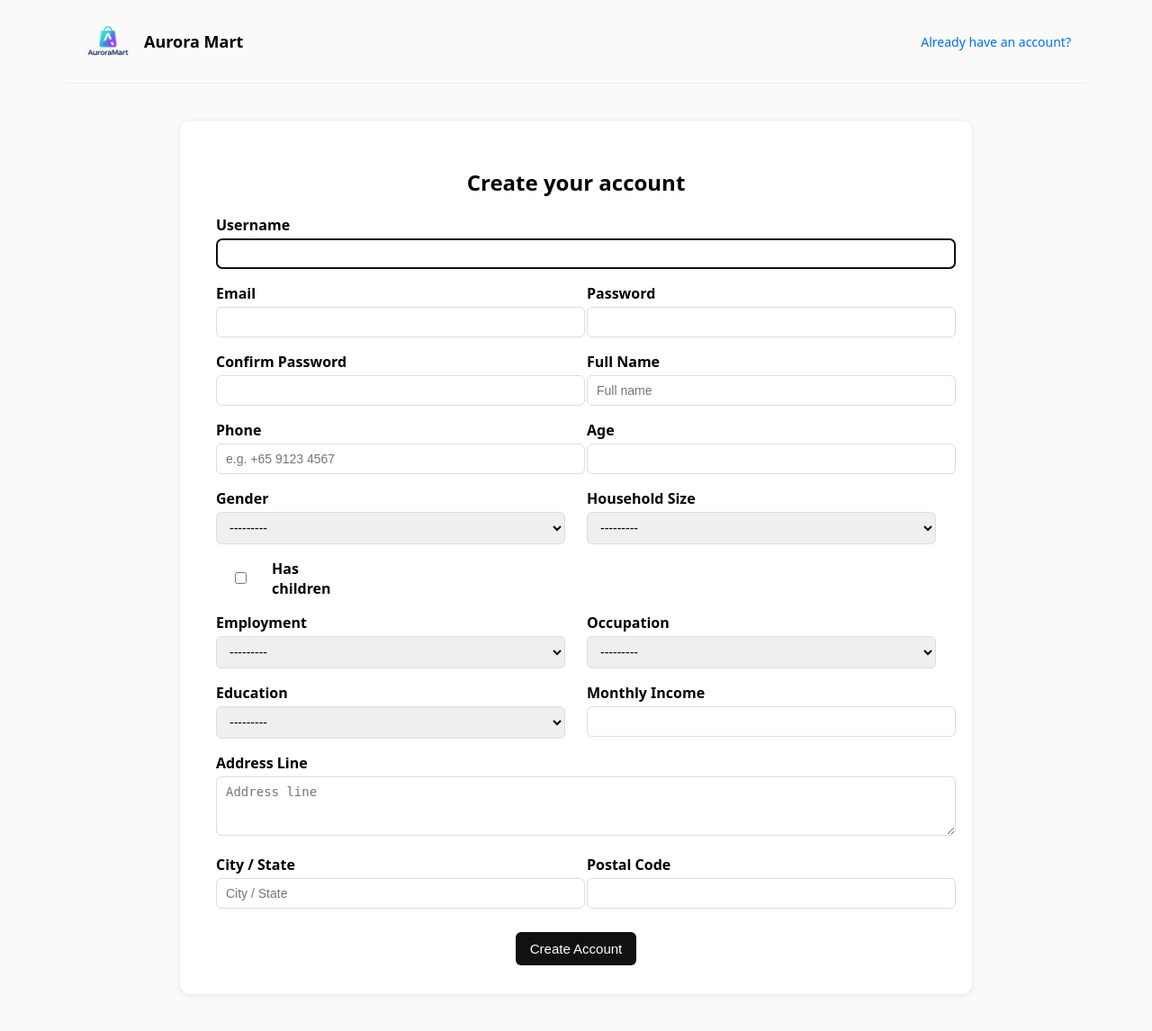
After one commit to choseung-min/IS2108-Group_39-PairProject, a Django app: template auroramart/storefront/templates/storefront/signup.html in a window 1280 px wide. The commit adds this page. Shown: the whole page at 90% size. Run offline with Django 5.2, Linux system fonts and the light colour scheme; the template is opened without the code that fills it: values that come from a table or form of the project are taken from there, others are empty.

Commit message:
Created sign up, login, log out functionalities. Did some UI updating for home page

```diff
--- /dev/null
+++ b/auroramart/storefront/forms.py
@@ -0,0 +1,101 @@
+from django import forms
+from django.contrib.auth import get_user_model, authenticate
+from django.contrib.auth.forms import UserCreationForm
+from .models import Customer
+
+User = get_user_model()
+
+class UserSignupForm(UserCreationForm):
+    # AbstractUser already has an email field; we expose it and enforce uniqueness
+    email = forms.EmailField(required=True)
+
+    class Meta(UserCreationForm.Meta):
+        model = User
+        fields = ("username", "email", "password1", "password2")
+
+    def clean_email(self):
+        email = self.cleaned_data["email"].strip().lower()
+        if User.objects.filter(email__iexact=email).exists():
+            raise forms.ValidationError("This email is already used by an account.")
+        return email
+
+    def save(self, commit=True):
+        user = super().save(commit=False)
+        # ensure role is set for signups
+        user.role = "customer"
+        user.email = self.cleaned_data.get("email", "").strip().lower()
+        if commit:
+            user.save()
+        return user
+
+class CustomerForm(forms.ModelForm):
+    class Meta:
+        model = Customer
+        exclude = ("user",)
+        widgets = {
+            "name":             forms.TextInput(attrs={"placeholder": "Full name"}),
+            "email":            forms.EmailInput(attrs={"placeholder": "you@example.com"}),
+            "phone":            forms.TextInput(attrs={"placeholder": "e.g. +65 9123 4567"}),
+            "age":              forms.NumberInput(attrs={"min": 18, "max": 120}),
+            "household_size":   forms.Select(),
+            "has_children":     forms.CheckboxInput(),
+            "monthly_income":   forms.NumberInput(attrs={"step": "0.01", "min": "0"}),
+            "gender":           forms.Select(),
+            "employment_status":forms.Select(),
+            "occupation":       forms.Select(),
+            "education":        forms.Select(),
+            "address":          forms.Textarea(attrs={"rows": 3, "placeholder": "Address line"}),
+            "postal_code":      forms.TextInput(attrs={"maxlength": 10}),
+            "city_state":       forms.TextInput(attrs={"maxlength": 50, "placeholder": "City / State"}),
+        }
+        labels = {
+            "has_children": "Has children",
+            "city_state": "City / State",
+        }
+
+    def clean_email(self):
+        email = (self.cleaned_data.get("email") or "").strip().lower()
+        # keep Customer.email unique (model enforces) AND avoid clashing with auth user
+        if User.objects.filter(email__iexact=email).exists():
+            raise forms.ValidationError("This email is already used by an account.")
+        return email
+
+    def clean_phone(self):
+        phone = (self.cleaned_data.get("phone") or "").strip()
+        digits = [c for c in phone if c.isdigit()]
+        if len(digits) < 8:
+            raise forms.ValidationError("Enter a valid phone number.")
+        return phone
+
+    def save(self, user=None, commit=True):
+        obj = super().save(commit=False)
+        if user is not None:
+            obj.user = user
+        if commit:
+            obj.save()
+        return obj
+
+class EmailLoginForm(forms.Form):
+    email = forms.EmailField(label="Email",
+                             widget=forms.EmailInput(attrs={"placeholder": "Enter your email"}))
+
+    password = forms.CharField(label="Password",
+                               widget=forms.PasswordInput(attrs={"placeholder": "Enter your password"}))
+
+    def clean(self):
+        cleaned_data = super().clean()
+        email = cleaned_data.get("email", "").strip().lower()
+        password = cleaned_data.get("password", "")
+
+        if email and password:
+            try:
+                user = User.objects.get(email__iexact=email)
+            except User.DoesNotExist:
+                raise forms.ValidationError("No account found with that email.")
+
+            user = authenticate(username=user.username, password=password)
+            if user is None:
+                raise forms.ValidationError("Invalid email or password.")
+
+            cleaned_data["user"] = user
+        return cleaned_data
--- a/auroramart/storefront/models.py
+++ b/auroramart/storefront/models.py
@@ -11,6 +11,12 @@ class User(AbstractUser):
         ('customer', 'Customer'),
     )
     role = models.CharField(max_length=10, choices=ROLE_CHOICES, default='customer')
+
+    def save(self, *args, **kwargs):
+        # auto-set admin role when creating a superuser
+        if self.is_superuser:
+            self.role = 'admin'
+        super().save(*args, **kwargs)
 
 class Customer(models.Model):
 
--- a/auroramart/storefront/templates/storefront/home.html
+++ b/auroramart/storefront/templates/storefront/home.html
@@ -15,7 +15,7 @@
     .row{display:flex;align-items:center;gap:var(--gap)}
     .grow{flex:1}
     .brand{display:flex;align-items:center;gap:10px;font-weight:700;font-size:18px}
-    .brand img{height:32px;width:auto;display:block}
+    .brand img{height:60px;width:auto;display:block}
     .search{display:flex;align-items:center;gap:8px;border:1px solid var(--line);border-radius:8px;padding:8px 10px}
     .search input{border:0;outline:0;width:100%;font-size:14px}
     .navlinks{display:flex;align-items:center;gap:16px}
--- /dev/null
+++ b/auroramart/storefront/templates/storefront/signup.html
@@ -0,0 +1,198 @@
+{% load static %}
+<!DOCTYPE html>
+<html lang="en">
+<head>
+    <meta charset="UTF-8">
+    <title>Create Account - Aurora Mart</title>
+    <style>
+        body {
+            font-family: system-ui, -apple-system, Segoe UI, Roboto, Inter, Arial;
+            background-color: #fafafa;
+            margin: 0;
+            padding: 0;
+        }
+        .container {
+            max-width: 800px;
+            margin: 40px auto;
+            background: #fff;
+            border: 1px solid #eee;
+            border-radius: 12px;
+            padding: 32px 40px;
+            box-shadow: 0 2px 6px rgba(0,0,0,0.05);
+        }
+        .logo img {
+            width: 60px;
+            height: auto;
+        }
+        h1 {
+            text-align: center;
+            margin-bottom: 20px;
+        }
+        form {
+            display: grid;
+            grid-template-columns: 1fr 1fr;
+            gap: 16px 24px;
+        }
+        label {
+            display: block;
+            font-weight: 600;
+            margin-bottom: 4px;
+        }
+        input, select, textarea {
+            width: 100%;
+            padding: 8px 10px;
+            border: 1px solid #ddd;
+            border-radius: 6px;
+            font-size: 14px;
+        }
+        textarea { resize: vertical; }
+        .full {
+            grid-column: 1 / -1;
+        }
+        .checkbox {
+            display: flex;
+            align-items: center;
+            gap: 8px;
+        }
+        .actions {
+            grid-column: 1 / -1;
+            text-align: center;
+            margin-top: 10px;
+        }
+        button {
+            background: #111;
+            color: #fff;
+            border: none;
+            padding: 10px 16px;
+            border-radius: 6px;
+            font-size: 15px;
+            cursor: pointer;
+        }
+        .errorlist {
+            color: red;
+            font-size: 13px;
+            list-style: none;
+            padding: 0;
+            margin: 2px 0 0;
+        }
+        .header {
+            display: flex;
+            justify-content: space-between;
+            align-items: center;
+            margin-bottom: 10px;
+        }
+        .header a { color: #0070f3; text-decoration: none; }
+
+        .checkbox.full { grid-column: 1 / -1; }
+
+        .checkbox .checkwrap {
+            display: inline-flex;
+            align-items: center;
+            gap: 8px;
+            font-weight: 600;
+            margin: 0;
+        }
+    </style>
+</head>
+<body>
+  <!-- HEADER -->
+  <header>
+    <div class="wrap row" style="max-width:1100px;margin:auto;padding:16px;display:flex;align-items:center;justify-content:space-between;border-bottom:1px solid #eee;">
+      <a href="{% url 'home' %}" style="display:flex;align-items:center;gap:10px;text-decoration:none;color:inherit;">
+        <img src="{% static 'img/AuroraMart Logo.png' %}" alt="Aurora Mart" style="height:60px;width:auto;">
+        <span style="font-weight:700;font-size:18px;">Aurora&nbsp;Mart</span>
+      </a>
+      <a href="{% url 'login' %}" style="color:#0070f3;text-decoration:none;font-size:14px;">Already have an account?</a>
+    </div>
+  </header>
+
+  <!-- MAIN CONTENT -->
+  <main class="container">
+    <h2 style="text-align:center;margin-bottom:20px;">Create your account</h2>
+
+    <form method="post">
+      {% csrf_token %}
+
+      <!-- AUTH USER FORM -->
+      {{ uform.non_field_errors }}
+      <div class="full">
+        <label for="id_username">Username</label>
+        {{ uform.username }} {{ uform.username.errors }}
+      </div>
+      <div>
+        <label for="id_email">Email</label>
+        {{ uform.email }} {{ uform.email.errors }}
+      </div>
+      <div>
+        <label for="id_password1">Password</label>
+        {{ uform.password1 }} {{ uform.password1.errors }}
+      </div>
+      <div>
+        <label for="id_password2">Confirm Password</label>
+        {{ uform.password2 }} {{ uform.password2.errors }}
+      </div>
+
+      <!-- CUSTOMER FORM -->
+      {{ cform.non_field_errors }}
+      <div>
+        <label for="id_name">Full Name</label>
+        {{ cform.name }} {{ cform.name.errors }}
+      </div>
+      <div>
+        <label for="id_phone">Phone</label>
+        {{ cform.phone }} {{ cform.phone.errors }}
+      </div>
+      <div>
+        <label for="id_age">Age</label>
+        {{ cform.age }} {{ cform.age.errors }}
+      </div>
+      <div>
+        <label for="id_gender">Gender</label>
+        {{ cform.gender }} {{ cform.gender.errors }}
+      </div>
+        <div>
+            <label for="id_household_size">Household Size</label>
+            {{ cform.household_size }} {{ cform.household_size.errors }}
+        </div>
+      <div class="checkbox full">
+        <label class="checkwrap" for="{{ cform.has_children.id_for_label }}">
+            {{ cform.has_children }} <span>Has children</span>
+        </label>
+        {{ cform.has_children.errors }}
+        </div>
+      <div>
+        <label for="id_employment_status">Employment</label>
+        {{ cform.employment_status }} {{ cform.employment_status.errors }}
+      </div>
+      <div>
+        <label for="id_occupation">Occupation</label>
+        {{ cform.occupation }} {{ cform.occupation.errors }}
+      </div>
+      <div>
+        <label for="id_education">Education</label>
+        {{ cform.education }} {{ cform.education.errors }}
+      </div>
+      <div>
+        <label for="id_monthly_income">Monthly Income</label>
+        {{ cform.monthly_income }} {{ cform.monthly_income.errors }}
+      </div>
+      <div class="full">
+        <label for="id_address">Address Line</label>
+        {{ cform.address }} {{ cform.address.errors }}
+      </div>
+      <div>
+        <label for="id_city_state">City / State</label>
+        {{ cform.city_state }} {{ cform.city_state.errors }}
+      </div>
+      <div>
+        <label for="id_postal_code">Postal Code</label>
+        {{ cform.postal_code }} {{ cform.postal_code.errors }}
+      </div>
+
+      <div class="actions">
+        <button type="submit">Create Account</button>
+      </div>
+    </form>
+  </main>
+</body>
+</html>
--- a/auroramart/storefront/urls.py
+++ b/auroramart/storefront/urls.py
@@ -5,8 +5,9 @@ from django.http import HttpResponse
 urlpatterns = [
     path('', views.home, name='home'),
     path('cart', lambda request: HttpResponse("Cart page (coming soon)"), name='cart'),
-    path('signup', lambda request: HttpResponse("Signup page (coming soon)"), name='signup'),
-    path('login', lambda request: HttpResponse("Login page (coming soon)"), name='login'),
+    path('signup', views.signup, name='signup'),
+    path('login', views.login_view, name='login'),
+    path('logout', views.logout_view, name='logout'),
     path('logout', lambda request: HttpResponse("Logout page (coming soon)"), name='logout'),
     path('account', lambda request: HttpResponse("Account page (coming soon)"), name='account'),  # Placeholder
     path('c/<slug:slug>/', views.home, name='category'),  # Reuse home view for category filtering
```
Also changed, not shown: auroramart/storefront/templates/storefront/login.html (added, +107 -0 lines), auroramart/storefront/views.py (+43 -2 lines).
